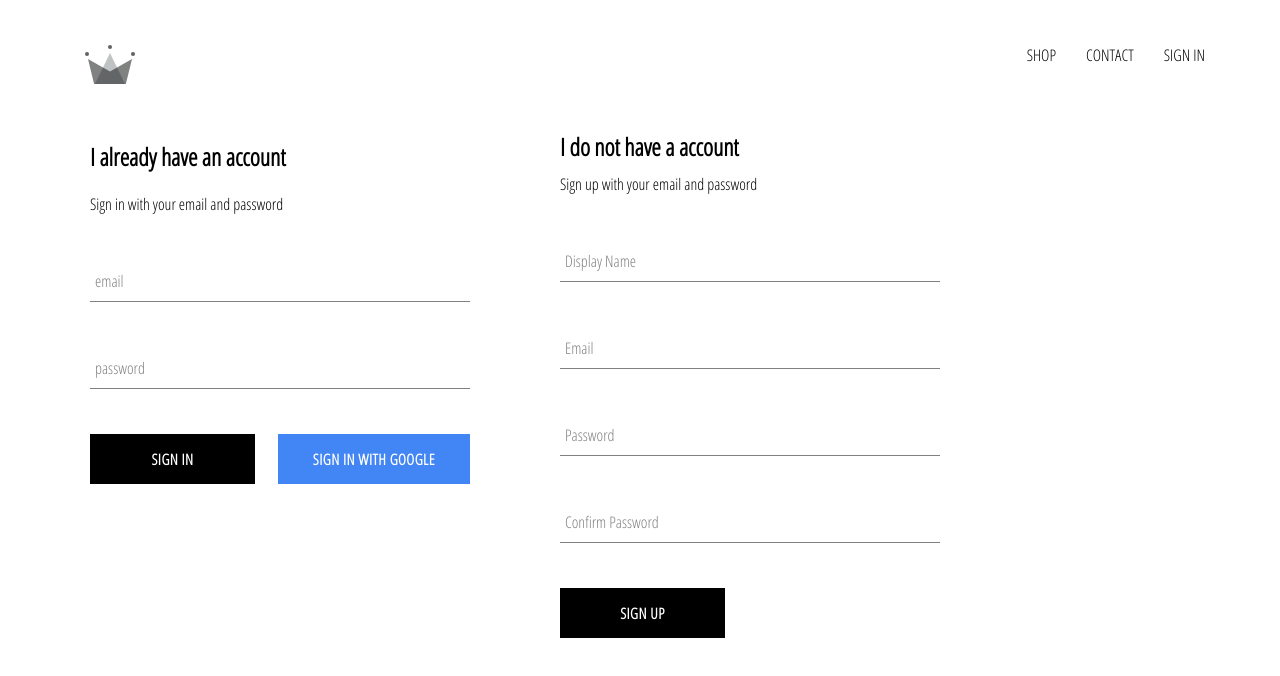
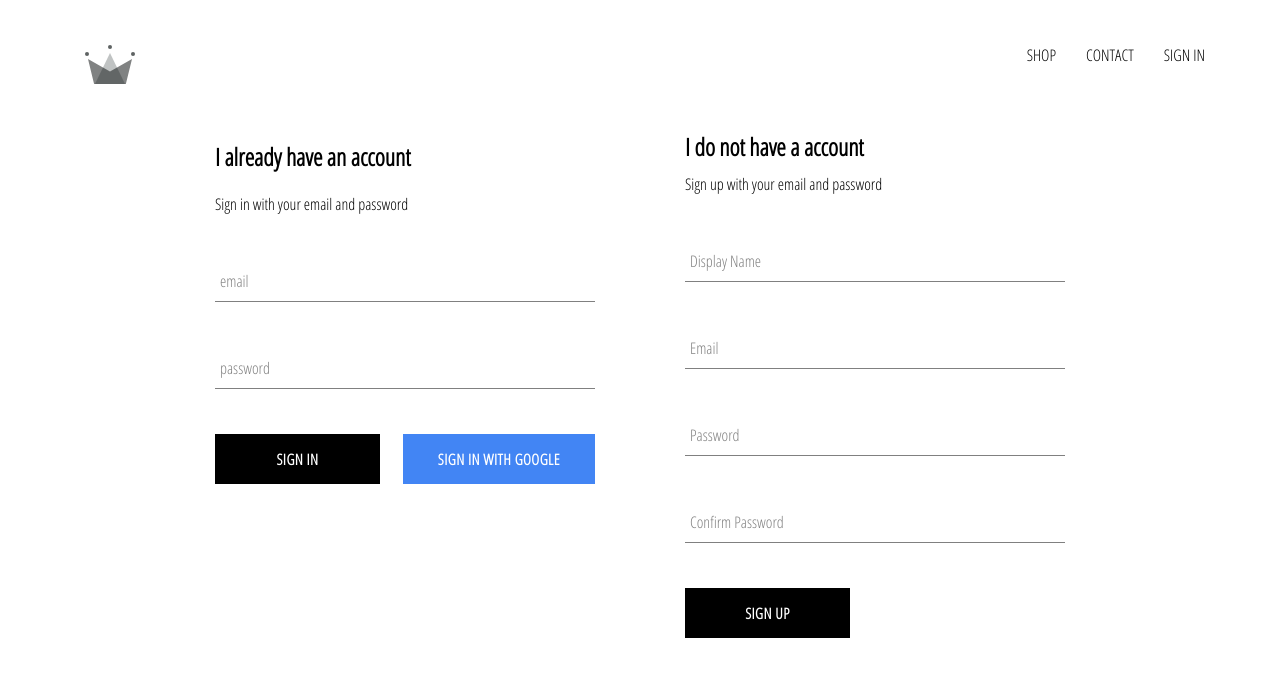
Before and after one commit to msoto21/crwn-clothing, a React (Create React App) app: page /signin in a window 1280 px wide. Shown: the top 676 px of the page. Built offline with nearby package versions, Linux system fonts and the light colour scheme; no server answers.

Commit message:
minor fixes

```diff
--- a/src/App.js
+++ b/src/App.js
@@ -34,7 +34,6 @@ class App extends React.Component {
           });
         });
       } else {
-
         this.setState({ currentUser: userAuth });
       }
     });
--- a/src/components/sign-in/sign-in.component.jsx
+++ b/src/components/sign-in/sign-in.component.jsx
@@ -28,8 +28,6 @@ class SignIn extends React.Component{
         } catch(error) {
             console.log(error);
         }
-
-
     }
 
     handleChange = event => {
@@ -61,7 +59,7 @@ class SignIn extends React.Component{
                         required />
                     <div className='buttons'>
                         <CustomButton type="submit"> Sign in </CustomButton>
-                        <CustomButton onClick={signInWithGoogle} isGoogleSignIn>
+                        <CustomButton type="button" onClick={signInWithGoogle} isGoogleSignIn>
                             Sign in with Google
                         </CustomButton>
                     </div>
--- a/src/firebase/firebase.utils.js
+++ b/src/firebase/firebase.utils.js
@@ -1,6 +1,6 @@
 import firebase from 'firebase/app';
-import 'firebase/firestore';
-import 'firebase/auth';
+import 'firebase/firestore'; // for the Database
+import 'firebase/auth'; // for the autentication
 // import { withRouter } from 'react-router';
 
 const config = {
--- a/src/pages/sign-in-and-sign-up/sign-in-and-sign-up.styles.scss
+++ b/src/pages/sign-in-and-sign-up/sign-in-and-sign-up.styles.scss
@@ -2,5 +2,5 @@
     width: 850px;
     display: flex;
     justify-content: space-between;
-    margin: 30px;
+    margin: 30px auto;
 }
```
